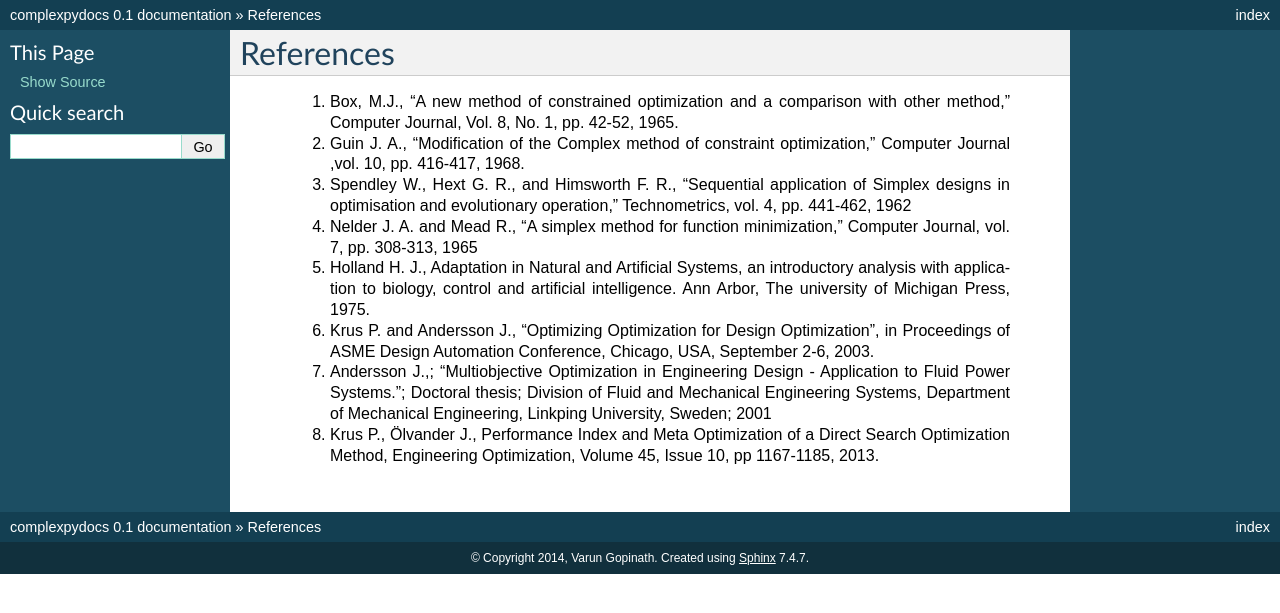
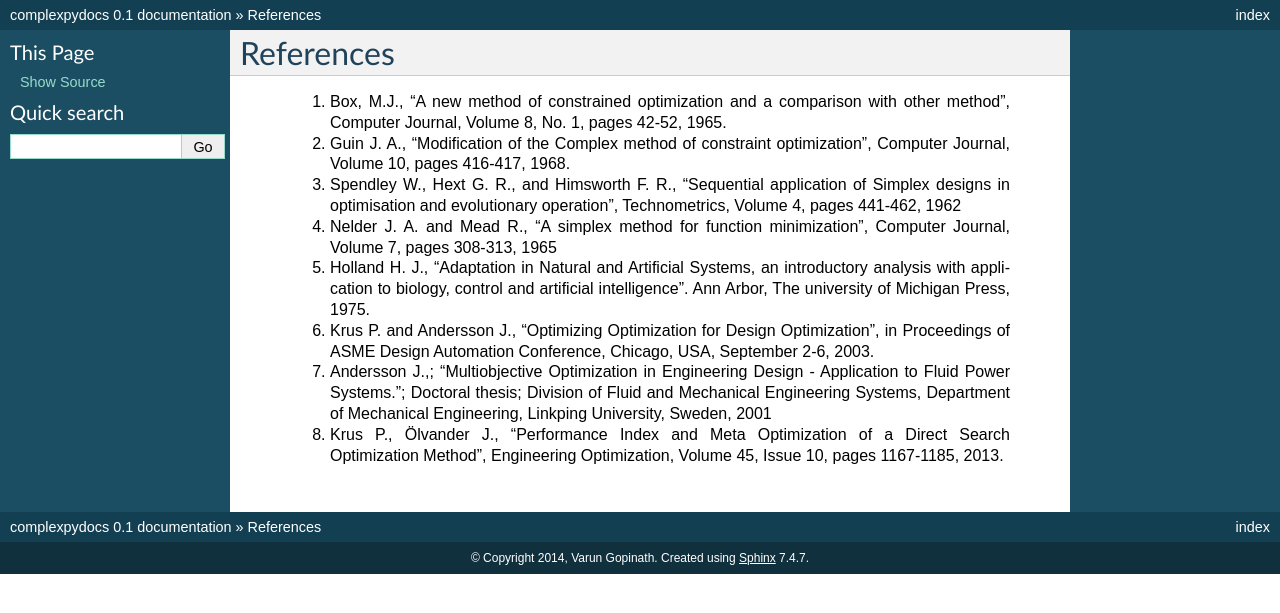
Before and after one commit to Robbie025/ComplexMethod, a Sphinx documentation site: the page built from docs/source/References.rst, in a window 1280 px wide. Shown: the top 613 px of the page. Built offline with Sphinx 7.4.7, drawn with Linux system fonts in a browser that asks for light colours; formulas are drawn with MathJax 3.

Commit message:
Some reference updated

```diff
--- a/docs/source/References.rst
+++ b/docs/source/References.rst
@@ -4,15 +4,15 @@
 References
 **********
 
-	1. Box, M.J., "A new method of constrained optimization and a comparison with other method," Computer Journal, Vol. 8, No. 1, pp. 42-52, 1965.
+	1. Box, M.J., "A new method of constrained optimization and a comparison with other method", Computer Journal, Volume 8, No. 1, pages 42-52, 1965.
 
-	2. Guin J. A., “Modification of the Complex method of constraint optimization,” Computer Journal ,vol. 10, pp. 416-417, 1968.
+	2. Guin J. A., “Modification of the Complex method of constraint optimization”, Computer Journal, Volume 10, pages 416-417, 1968.
 
 
 
-	#. Spendley W., Hext G. R., and Himsworth F. R., “Sequential application of Simplex designs in optimisation and evolutionary operation,” Technometrics, vol. 4, pp. 441-462, 1962
-	#. Nelder J. A. and Mead R., “A simplex method for function minimization,” Computer Journal, vol. 7, pp. 308-313, 1965
-	#. Holland H. J., Adaptation in Natural and Artificial Systems, an introductory analysis with application to biology, control and artificial intelligence. Ann Arbor, The university of Michigan Press, 1975.
+	#. Spendley W., Hext G. R., and Himsworth F. R., “Sequential application of Simplex designs in optimisation and evolutionary operation”, Technometrics, Volume 4, pages 441-462, 1962
+	#. Nelder J. A. and Mead R., “A simplex method for function minimization”, Computer Journal, Volume 7, pages 308-313, 1965
+	#. Holland H. J., "Adaptation in Natural and Artificial Systems, an introductory analysis with application to biology, control and artificial intelligence". Ann Arbor, The university of Michigan Press, 1975.
 	#. Krus P. and Andersson J., “Optimizing Optimization for Design Optimization”, in Proceedings of ASME Design Automation Conference, Chicago, USA, September 2-6, 2003.
-	#. Andersson J.,; "Multiobjective Optimization in Engineering Design - Application to Fluid Power Systems."; Doctoral thesis; Division of Fluid and Mechanical Engineering Systems, Department of Mechanical Engineering, Linkping University, Sweden; 2001
-	#. Krus P., Ölvander J., Performance Index and Meta Optimization of a Direct Search Optimization Method, Engineering Optimization, Volume 45, Issue 10, pp 1167-1185, 2013.
+	#. Andersson J.,; "Multiobjective Optimization in Engineering Design - Application to Fluid Power Systems."; Doctoral thesis; Division of Fluid and Mechanical Engineering Systems, Department of Mechanical Engineering, Linkping University, Sweden, 2001
+	#. Krus P., Ölvander J., "Performance Index and Meta Optimization of a Direct Search Optimization Method", Engineering Optimization, Volume 45, Issue 10, pages 1167-1185, 2013.
```
